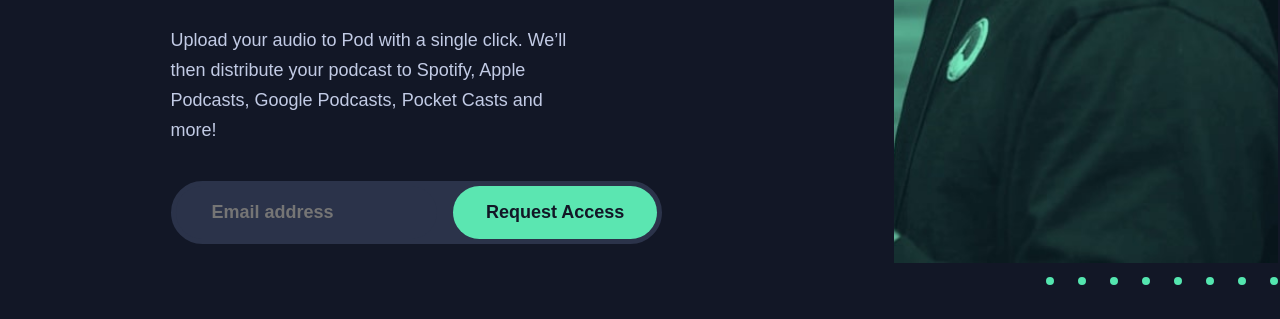
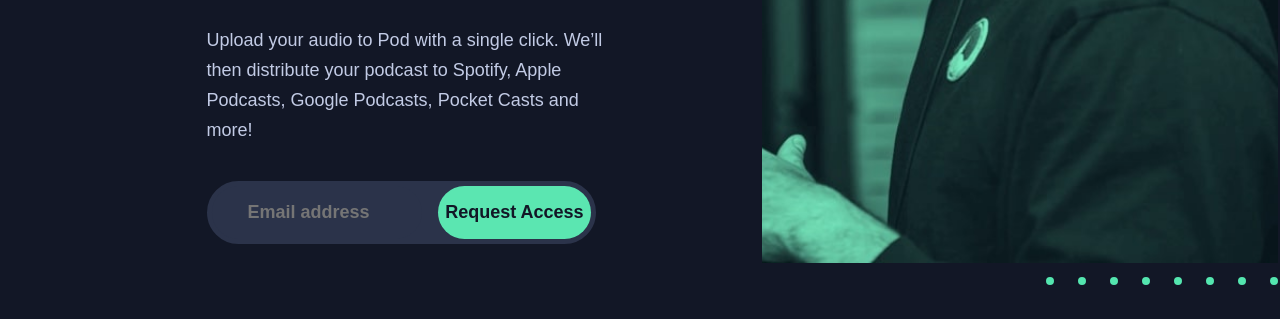
Before and after one commit to RyanCahela/03_06_21_Podcast_Landing_Page, a plain HTML site: page Production/index.html in a window 1280 px wide. Shown: the part 544-863 px from the top of the page. Drawn offline with nearby package versions, Linux system fonts and the light colour scheme; a web font is replaced by a local one.

Commit message:
changed breakpoints to make everthing smaller

```diff
--- a/Production/style.css
+++ b/Production/style.css
@@ -189,7 +189,7 @@ Helpers
 TABLET width = 768px
 **********************/
 
-@media only screen and (min-width: 768px) {
+@media only screen and (min-width: 480px) {
   .container {
     align-items: flex-start;
     background-image: url("./assets/tablet/image-host.jpg"), url("./assets/desktop/bg-pattern-dots.svg");
@@ -261,14 +261,16 @@ TABLET width = 768px
 DESKTOP width = 1440px
 *****************************/
 
-@media only screen and (min-width: 1275px) {
+@media only screen and (min-width: 960px) {
   .container {
     background-image: url("./assets/desktop/image-host.jpg"), url("./assets/desktop/bg-pattern-dots.svg");
     background-repeat: no-repeat;
     background-size: var(--desktop-host-image-width), var(--green-dots-width);
     background-position: right top 122px, right bottom 78px;
-    padding-left: 168px;
     max-width: 1275px;
     margin: 0 auto;
   }
+  .main {
+    padding-left: 168px;
+  }
 }
```
